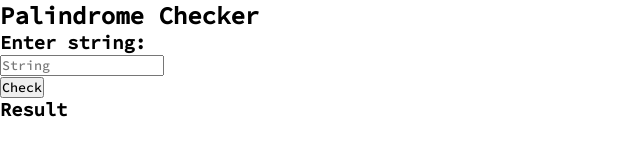
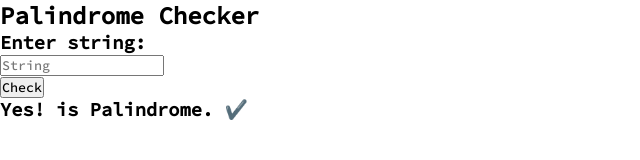
Before and after one commit to sahilhedau49/Palindrome-Checker-JS, a plain HTML site: page index.html in a window 1280 px wide. Both pictures are taken after a click on the button "Check". Shown: the whole page, without its empty margins (0-640 px from the left). Drawn offline with Linux system fonts and the light colour scheme.

Commit message:
JS written

```diff
--- a/index.html
+++ b/index.html
@@ -16,9 +16,9 @@
         <h3>Enter string:</h3>
         <input type="text" id="input-str" value="" placeholder="String" />
       </div>
-      <div class="result">
+      <div class="result-div">
         <button type="button" onclick="checkStr()">Check</button>
-        <h3>Result</h3>
+        <h3 id="result">Result</h3>
       </div>
     </section>
 
--- a/script.js
+++ b/script.js
@@ -1,6 +1,29 @@
-var str = document.querySelector("#input-str");
+var input_str = document.querySelector("#input-str");
+let result = document.getElementById("result");
 
 checkStr = () => {
-  console.log(str.value);
+  let str = input_str.value.toLowerCase();
+  if (isPalindrome(str)) {
+    result.innerText = `Yes! ${input_str.value} is Palindrome. ✔️`;
+  } else {
+    result.innerText = `No! ${input_str.value} is not Palindrome. ❌`;
+  }
+};
 
+isPalindrome = (str) => {
+  let length = str.length;
+  let rev_arr = [];
+
+  for (let i = length - 1; i >= 0; i--) {
+    rev_arr.push(str[i]);
+  }
+  let rev = rev_arr.join("");
+
+  if (str === rev) {
+    console.log("True");
+    return true;
+  } else {
+    console.log("False");
+    return false;
+  }
 };
```
